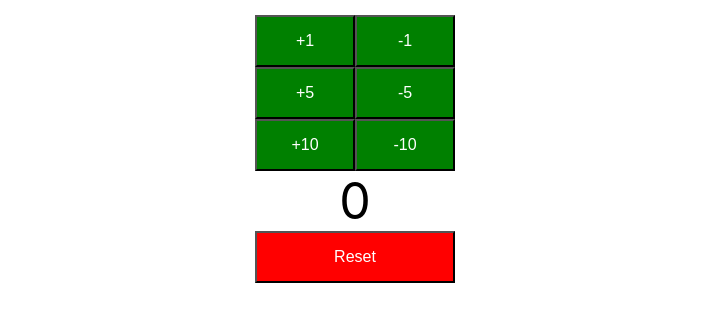
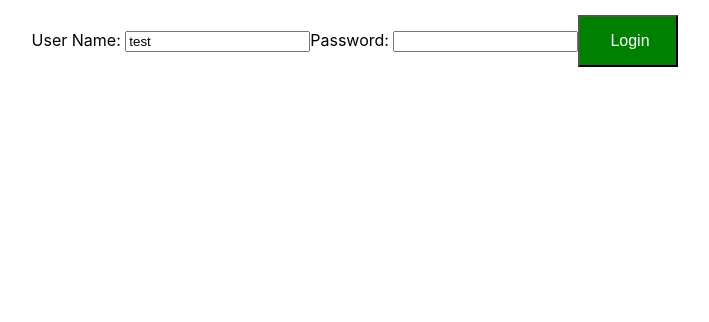
Before and after one commit to tjqiu/todo_app, a React (Create React App) app in the folder frontend/todo-app/: page / in a window 1280 px wide. Shown: the top 322 px of the page, without its empty margins (285-994 px from the left). Built offline with nearby package versions, Linux system fonts and the light colour scheme.

Commit message:
username and password done

```diff
--- a/frontend/todo-app/src/App.js
+++ b/frontend/todo-app/src/App.js
@@ -2,13 +2,15 @@
 import FirstComponent from './components/learning-example/FirstComponent'
 import SecondComponent from './components/learning-example/SecondComponent'
 import Counter from './components/counter/Counter';
+import TodoApp from './components/todo/TodoApp';
 import './App.css';
 
 class App extends Component {
   render() {
     return (
       <div className="App">
-        <Counter></Counter>
+        {/*<Counter></Counter>*/}
+        <TodoApp></TodoApp>
       </div>
     );
   }
--- /dev/null
+++ b/frontend/todo-app/src/components/todo/TodoApp.jsx
@@ -0,0 +1,70 @@
+import React, { Component } from 'react'
+
+
+class TodoApp extends Component {
+    render() {
+        return (
+            <div className='TodoApp'>
+                <LoginComponent />
+            </div>
+        )
+    }
+}
+
+
+class LoginComponent extends Component {
+    constructor(props) {
+        super(props)
+        this.state= {
+            username: 'test',
+            password: ''
+        }
+
+        // this.handleUsernameChange = this.handleUsernameChange.bind(this)
+        // this.handlePasswordChange = this.handlePasswordChange.bind(this)
+        this.handleChange = this.handleChange.bind(this)
+        this.loginClicked = this.loginClicked.bind(this)
+    }
+
+    handleChange(event) {
+        console.log(this.state)
+        this.setState(
+            {
+                [event.target.name]: event.target.value
+            }
+        )
+    }
+
+    // handleUsernameChange(event) {
+    //     this.setState(
+    //         {
+    //             username: event.target.value
+    //         }
+    //     )
+    // }
+
+    // handlePasswordChange(event) {
+    //     this.setState(
+    //         {
+    //             password: event.target.value
+    //         }
+    //     )
+    // }
+
+    loginClicked() {
+
+    }
+
+    render() {
+        return (
+            <div>
+                User Name: <input type="text" name="username" value={this.state.username} onChange={this.handleChange}/>
+                Password: <input type="password" name="password" value={this.state.password} onChange={this.handleChange}/>
+                <button onClick={this.loginClicked}>Login</button>
+            </div>
+        )
+    }
+}
+
+
+export default TodoApp;
```
